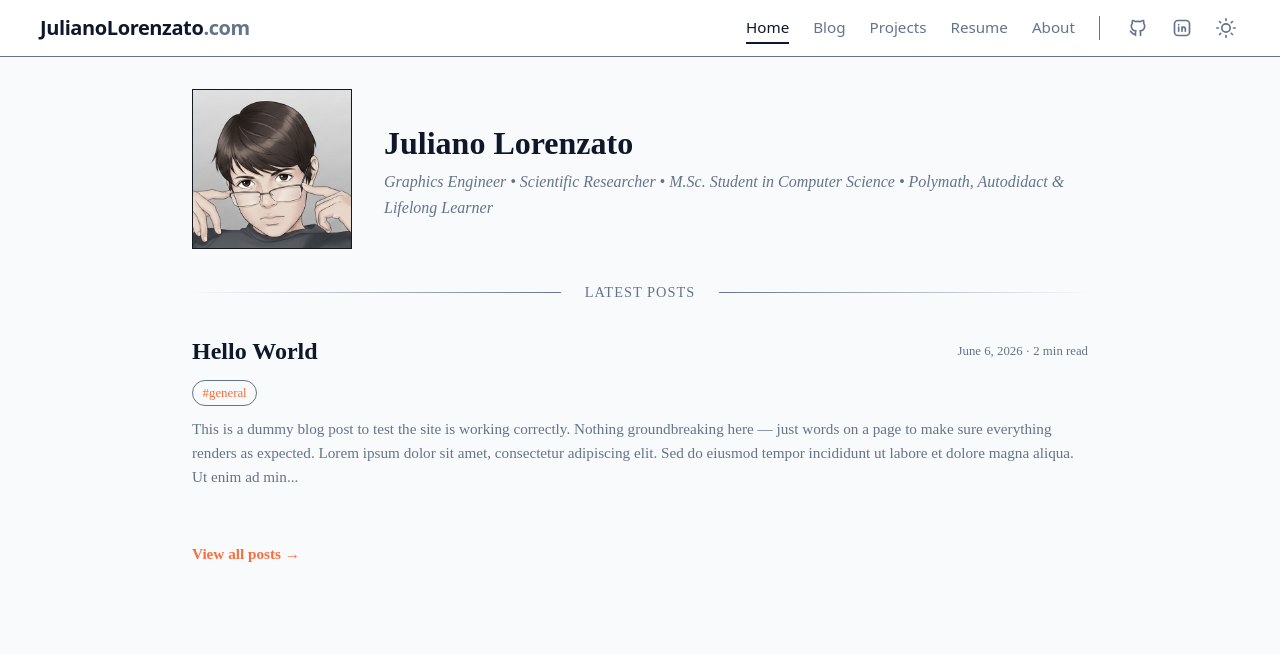
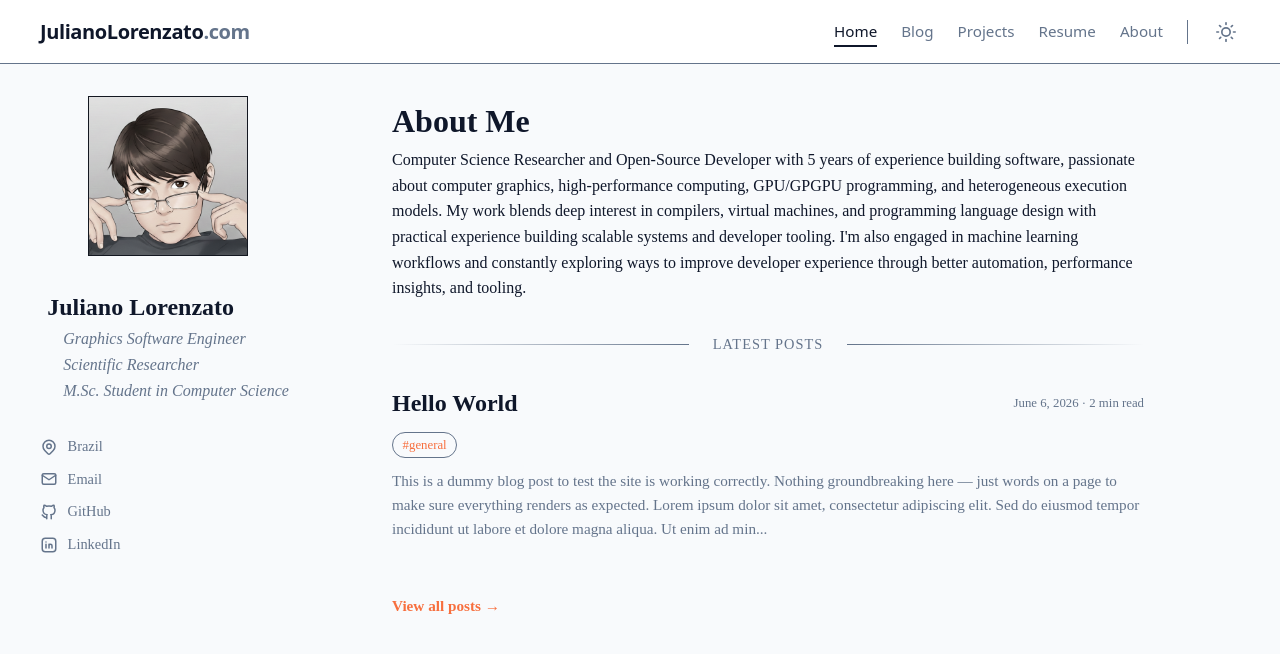
Before and after one commit to julianolorenzato/julianolorenzato.com, an Astro site: page / in a window 1280 px wide. Built offline with nearby package versions, Linux system fonts and the light colour scheme; Astro itself is replaced by a stand-in of ours.

Commit message:
normalised sticky header + sidebar

```diff
--- a/src/components/Header.astro
+++ b/src/components/Header.astro
@@ -30,7 +30,10 @@ const isActive = (href: string) =>
           {
             navLinks.map((link) => (
               <li>
-                <a href={link.href} aria-current={isActive(link.href) ? "page" : undefined}>
+                <a
+                  href={link.href}
+                  aria-current={isActive(link.href) ? "page" : undefined}
+                >
                   {link.text}
                 </a>
               </li>
@@ -40,21 +43,6 @@ const isActive = (href: string) =>
       </nav>
 
       <div class="divider"></div>
-
-      <a
-        class="icon-link"
-        target="_blank"
-        href="https://github.com/julianolorenzato"
-      >
-        <Icon name="github" size={20} />
-      </a>
-      <a
-        class="icon-link"
-        target="_blank"
-        href="https://www.linkedin.com/in/julianolorenzato/"
-      >
-        <Icon name="linkedin" size={20} />
-      </a>
 
       <!-- <a class="icon-link" href="">
         <Icon name="itch-io" size={20} />
@@ -91,7 +79,11 @@ const isActive = (href: string) =>
     top: 0;
     z-index: 100;
 
+    display: flex;
+    align-items: center;
+
     width: 100%;
+    height: var(--header-height);
     padding: 0.75rem 1.5rem;
 
     background-color: var(--color-surface);
@@ -104,7 +96,8 @@ const isActive = (href: string) =>
   }
 
   .inner {
-    max-width: 1200px;
+    max-width: var(--content-max-width);
+    width: 100%;
     margin: 0 auto;
     display: flex;
     align-items: center;
--- /dev/null
+++ b/src/components/Sidebar.astro
@@ -0,0 +1,114 @@
+---
+import { Icon } from "astro-icon/components";
+import { Image } from "astro:assets";
+import avatar from "../assets/avatar.png";
+---
+
+<aside class:list={["hero", "sidebar"]}>
+  <Image class="avatar" alt="avatar" src={avatar} />
+
+  <div class="info">
+    <h1>Juliano Lorenzato</h1>
+
+    <ul>
+      <li>Graphics Software Engineer</li>
+      <li>Scientific Researcher</li>
+      <li>M.Sc. Student in Computer Science</li>
+      <!-- <li>Polymath, Autodidact & Lifelong Learner</li> -->
+    </ul>
+  </div>
+
+  <div class="social-chips">
+    <div class="chip">
+      <Icon name="map-pin" size={18} />
+      Brazil
+    </div>
+    <a class="chip" href="mailto:julianolorenzato@gmail.com">
+      <Icon name="mail" size={18} />
+      Email
+    </a>
+    <a class="chip" target="_blank" href="https://github.com/julianolorenzato">
+      <Icon name="github" size={18} />
+      GitHub
+    </a>
+    <a
+      class="chip"
+      target="_blank"
+      href="https://www.linkedin.com/in/julianolorenzato/"
+    >
+      <Icon name="linkedin" size={18} />
+      LinkedIn
+    </a>
+  </div>
+</aside>
+
+<style>
+  .sidebar {
+    padding-top: var(--padding-from-header);
+    width: var(--sidebar-width);
+    position: sticky;
+    top: var(--header-height);
+    max-height: calc(100vh - var(--header-height));
+  }
+
+  .hero {
+    display: flex;
+    flex-direction: column;
+    align-items: center;
+    flex-shrink: 0;
+    gap: 2rem;
+
+    .avatar {
+      object-fit: cover;
+      width: 10rem;
+      height: 10rem;
+      border: 1px solid var(--color-text);
+      /* border-radius: 50%; */
+      filter: grayscale(50%);
+    }
+
+    .info {
+      h1 {
+        font-size: x-large;
+      }
+
+      ul {
+        padding-left: 1rem;
+        list-style: none;
+        margin: 0;
+        font-style: italic;
+        color: var(--color-text-muted);
+      }
+
+      label {
+        font-style: italic;
+        color: var(--color-text-muted);
+        font-weight: thin;
+      }
+    }
+
+    .social-chips {
+      display: flex;
+      flex-direction: column;
+      align-items: flex-start;
+      align-self: stretch;
+      gap: 0.6rem;
+    }
+  }
+
+  .chip {
+    display: flex;
+    align-items: center;
+    gap: 0.6rem;
+
+    font-size: 0.9rem;
+    font-weight: 500;
+    color: var(--color-text-muted);
+
+    transition: color var(--transition-fast);
+
+    &:hover {
+      color: var(--color-text);
+    }
+  }
+</style>
--- a/src/layouts/BaseLayout.astro
+++ b/src/layouts/BaseLayout.astro
@@ -2,16 +2,13 @@
 import { Font, Image } from "astro:assets";
 import Header from "../components/Header.astro";
 import "../styles/global.css";
-import avatar from "../assets/avatar.png";
-import Separator from "../components/Separator.astro";
+import Sidebar from "../components/Sidebar.astro";
 
 interface Props {
   title: string;
-  showHero: boolean;
-  separatorLabel?: string;
 }
 
-const { title, showHero, separatorLabel } = Astro.props;
+const { title } = Astro.props;
 ---
 
 <!doctype html>
@@ -26,64 +23,60 @@ const { title, showHero, separatorLabel } = Astro.props;
 
     <title>{title}</title>
   </head>
+
   <body>
     <Header />
-    <main class="main-content">
-      {
-        showHero && (
-          <div class="hero">
-            <Image class="avatar" alt="avatar" src={avatar} />
 
-            <div class="info">
-              <h1>Juliano Lorenzato</h1>
+    <div class="container">
+      <div class="inner">
+        <Sidebar />
 
-              <label>
-                Graphics Engineer • Scientific Researcher • M.Sc. Student in
-                Computer Science • Polymath, Autodidact & Lifelong Learner
-              </label>
-            </div>
-          </div>
-
-            <Separator label={separatorLabel} />
-        )
-      }
-
-      <slot />
-    </main>
+        <main class="content">
+          <slot />
+        </main>
+      </div>
+    </div>
   </body>
 </html>
 
 <style is:global>
+  :root {
+    --header-height: 4rem;
+    --sidebar-width: 16rem;
+    --content-max-width: 1200px;
+    --padding-from-header: 2rem;
+  }
+
   body {
     font-family: var(--font-roboto);
   }
 </style>
 
 <style>
-  .hero {
+  .container {
     display: flex;
-    align-items: center;
+    justify-content: center;
+    /* padding: 0rem 6rem 2rem 6rem; */
+    /* display: flex;
+    flex-direction: row;
     gap: 2rem;
 
-    .avatar {
-      object-fit: cover;
-      width: 10rem;
-      height: 10rem;
-      border: 1px solid var(--color-text);
-      /* border-radius: 50%; */
-      filter: grayscale(50%);
-    }
+    height: calc(100vh - var(--header-height)); */
+  }
 
-    .info {
-      label {
-        font-style: italic;
-        color: var(--color-text-muted);
-        font-weight: thin;
-      }
-    }
+  .inner {
+    width: 100%;
+    max-width: var(--content-max-width);
+    display: grid;
+    grid-template-columns: var(--sidebar-width) 1fr;
+    align-items: flex-start;
   }
-  .main-content {
-    padding: 0rem 12rem 2rem 12rem;
-    margin-top: 2rem;
+
+  .content {
+    padding: var(--padding-from-header) 6rem 2rem 6rem;
+    flex: 1;
+    min-width: 0;
+    min-height: 0;
+    overflow-y: auto;
   }
 </style>
--- a/src/pages/index.astro
+++ b/src/pages/index.astro
@@ -1,7 +1,9 @@
 ---
 import BaseLayout from "../layouts/BaseLayout.astro";
 import { getCollection } from "astro:content";
+import Hero from "../components/Hero.astro";
 import PostPreview from "../components/PostPreview.astro";
+import Separator from "../components/Separator.astro";
 
 const isProd = import.meta.env.PROD;
 const blogCollection = await getCollection("blog", ({ data }) =>
@@ -9,16 +11,32 @@ const blogCollection = await getCollection("blog", ({ data }) =>
 );
 ---
 
-<BaseLayout
-  title="Juliano Lorenzato - Home"
-  showHero={true}
-  separatorLabel="Latest Posts"
->
-  <div class="latest-posts">
-    {blogCollection.map((post) => <PostPreview {...post} />)}
+<BaseLayout title="Juliano Lorenzato - Home" layout="horizontal">
+  <!-- <Hero layout="vertical" /> -->
+
+  <div>
+    <h1>About Me</h1>
+
+    <p>
+      Computer Science Researcher and Open-Source Developer with 5 years of
+      experience building software, passionate about computer graphics,
+      high-performance computing, GPU/GPGPU programming, and heterogeneous
+      execution models. My work blends deep interest in compilers, virtual
+      machines, and programming language design with practical experience
+      building scalable systems and developer tooling. I'm also engaged in
+      machine learning workflows and constantly exploring ways to improve
+      developer experience through better automation, performance insights, and
+      tooling.
+    </p>
+
+    <Separator label="Latest Posts" />
+
+    <div class="latest-posts">
+      {blogCollection.map((post) => <PostPreview {...post} />)}
+    </div>
+
+    <a href="/blog" class="view-all">View all posts &rarr;</a>
   </div>
-
-  <a href="/blog" class="view-all">View all posts &rarr;</a>
 </BaseLayout>
 
 <style>
--- a/src/styles/global.css
+++ b/src/styles/global.css
@@ -77,6 +77,11 @@
     padding: 0;
 }
 
+html,
+body {
+    height: 100%;
+}
+
 body {
     margin: 0;
     line-height: 1.6;
```
Also changed, not shown: src/pages/about.astro (+6 -4 lines), src/icons/mail.svg (added), src/icons/map-pin.svg (added).
